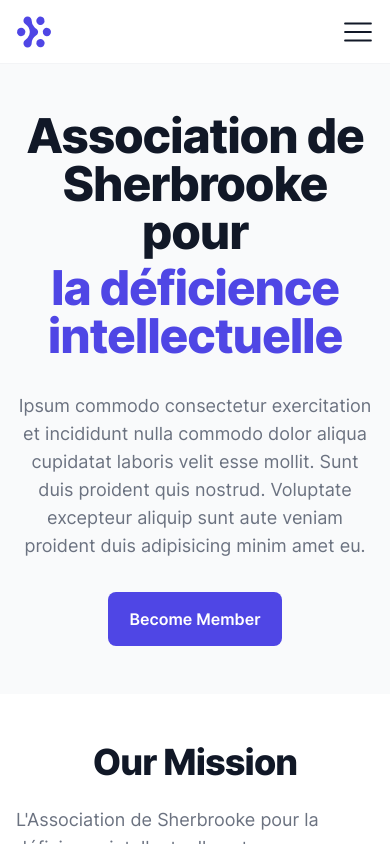
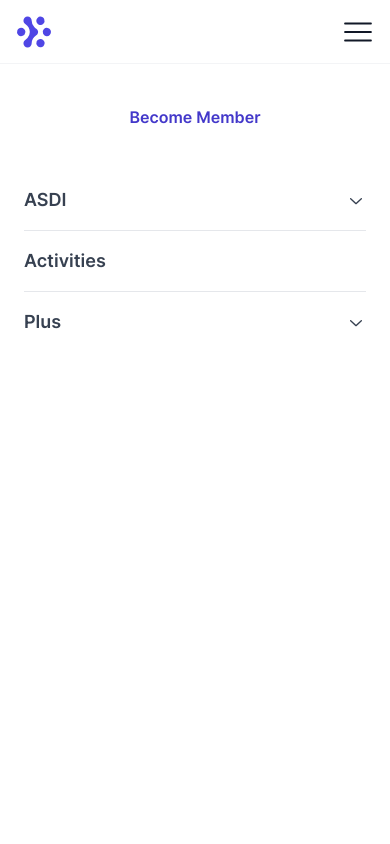
Before and after one commit to benrandja-akram/asdisherbrooke.org, a Next.js app: page / in a window 390 px wide. Both pictures are taken after a click on the icon 358 px from the left and 31 px from the top of the page. Shown: the top 844 px of the page. Built offline with nearby package versions, Linux system fonts and the light colour scheme.

Commit message:
add mobile menu

```diff
--- a/package.json
+++ b/package.json
@@ -21,7 +21,9 @@
     "@radix-ui/react-icons": "^1.0.3",
     "@tailwindcss/forms": "^0.4.0",
     "@tailwindcss/typography": "^0.5.0",
+    "@types/body-scroll-lock": "^3.1.0",
     "@types/nprogress": "^0.2.0",
+    "body-scroll-lock": "^4.0.0-beta.0",
     "classnames": "^2.3.1",
     "next": "12.0.8",
     "nprogress": "^0.2.0",
--- a/src/components/layout/index.tsx
+++ b/src/components/layout/index.tsx
@@ -7,17 +7,20 @@ import Button from 'components/button'
 import Dropdown from 'components/dropdown-menu'
 import Link from 'next/link'
 import { useRouter } from 'next/router'
+import { useState } from 'react'
+import MobileMenu from './mobile-menu'
 
 interface Props {
   variant?: 'default' | 'content'
 }
 const Layout: React.FC<Props> = ({ children, variant = 'default' }) => {
+  const [showMobileMenu, setShowMobileMenu] = useState(false)
+
   const router = useRouter()
-
   return (
     <div>
       <header
-        className="sticky top-0 flex items-center justify-between h-16 px-4 sm:px-6 md:px-16 border-b border-gray-100  bg-white/90 z-50"
+        className="sticky top-0 flex items-center justify-between h-16 px-4 sm:px-6 md:px-16 border-b border-gray-100 bg-white/90 z-40"
         style={{
           backdropFilter: 'saturate(180%) blur(5px)',
         }}
@@ -82,8 +85,15 @@ const Layout: React.FC<Props> = ({ children, variant = 'default' }) => {
             </Button>
           </a>
         </Link>
-        <HamburgerMenuIcon className="w-8 h-8 block md:hidden" />
+
+        <HamburgerMenuIcon
+          className="w-8 h-8 block md:hidden"
+          onClick={() => setShowMobileMenu(!showMobileMenu)}
+        />
       </header>
+      {showMobileMenu && (
+        <MobileMenu onClose={() => setShowMobileMenu(false)} />
+      )}
       {variant === 'default' && children}
       {variant === 'content' && (
         <article className="w-full py-8 md:py-16 px-4 sm:px-6 md:px-0 mx-auto prose xl:prose-lg prose-img:rounded-2xl prose-img:w-full">
--- /dev/null
+++ b/src/components/layout/mobile-menu.tsx
@@ -0,0 +1,117 @@
+import { useEffect, useRef } from 'react'
+import { disableBodyScroll, enableBodyScroll } from 'body-scroll-lock'
+import Button from 'components/button'
+import Link from 'next/link'
+import * as Accordion from '@radix-ui/react-accordion'
+import { ChevronDownIcon } from '@radix-ui/react-icons'
+
+interface Props {
+  onClose(): void
+}
+const MobileMenu: React.FC<Props> = ({ onClose }) => {
+  const ref = useRef<HTMLDivElement>(null)
+  useEffect(() => {
+    const target = ref.current!
+    disableBodyScroll(target)
+
+    return () => enableBodyScroll(target)
+  }, [])
+
+  return (
+    <nav
+      ref={ref}
+      className="grid fixed top-16 bottom-0 right-0 left-0 bg-white z-50 overflow-y-auto"
+    >
+      <div className="w-full h-[1500px] px-6 py-8 ">
+        <Link href="/devenir-membre">
+          <a onClick={onClose} className="block">
+            <Button variant="outlined" size="small" className="w-full">
+              Become Member
+            </Button>
+          </a>
+        </Link>
+
+        <Accordion.Root collapsible type="single">
+          <div className="divide-y divide-gray-200 mt-8">
+            {[
+              {
+                title: 'ASDI',
+                link: undefined,
+                children: [
+                  { title: 'Missions', link: '/asdi' },
+                  { title: "Plus d'infos", link: '/asdi/infos' },
+                ],
+              },
+              {
+                title: 'Activities',
+                link: '/activities',
+                children: [],
+              },
+              {
+                title: 'Plus',
+                link: undefined,
+                children: [
+                  {
+                    title: 'Deficience intellectuelle',
+                    link: '/diffeience',
+                  },
+                  {
+                    title: 'Lexique',
+                    link: '/lexique',
+                  },
+                  {
+                    title: 'Partenaires',
+                    link: '/partenaires',
+                  },
+                ],
+              },
+            ].map((item, i) => (
+              <Accordion.Item
+                className="outline-none"
+                key={i}
+                value={i.toString()}
+              >
+                <Accordion.Header>
+                  <Accordion.Trigger className="flex items-center w-full justify-between text-gray-700 font-semibold py-4">
+                    {item.link ? (
+                      <Link href={item.link}>
+                        <a onClick={onClose} className="text-lg">
+                          {item.title}
+                        </a>
+                      </Link>
+                    ) : (
+                      <>
+                        <span className="text-lg">{item.title}</span>
+                        {!!item.children.length && (
+                          <ChevronDownIcon className="h-5 w-5" />
+                        )}
+                      </>
+                    )}
+                  </Accordion.Trigger>
+                </Accordion.Header>
+                {!!item.children.length && (
+                  <Accordion.Content className="accordion text-gray-500 overflow-hidden">
+                    {item.children.map((menu) => (
+                      <div
+                        key={menu.link}
+                        className="text-gray-500 py-1 mb-2.5"
+                      >
+                        <Link href={menu.link}>
+                          <a onClick={onClose} key={menu.link}>
+                            {menu.title}
+                          </a>
+                        </Link>
+                      </div>
+                    ))}
+                  </Accordion.Content>
+                )}
+              </Accordion.Item>
+            ))}
+          </div>
+        </Accordion.Root>
+      </div>
+    </nav>
+  )
+}
+
+export default MobileMenu
```
Also changed, not shown: 1 other file (tests, documents, lock files or other folders).
